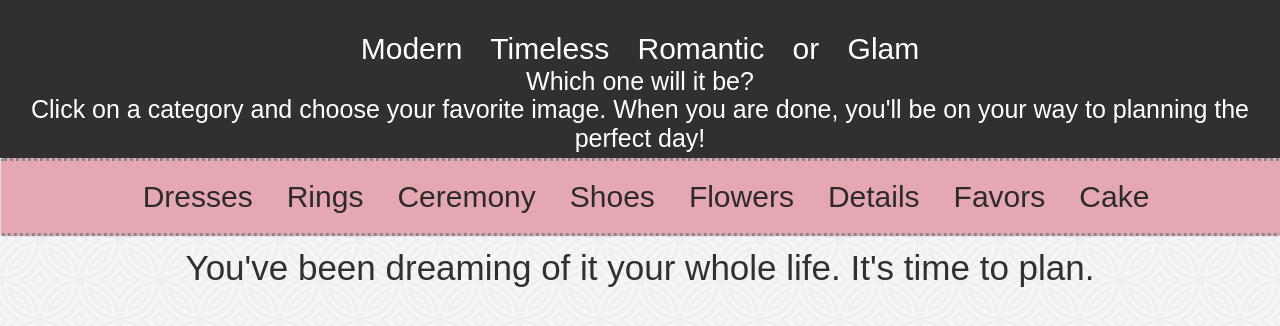
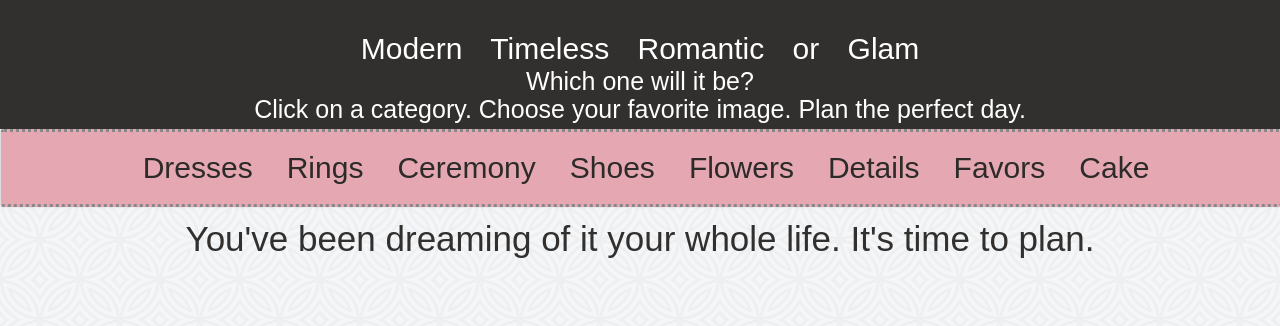
Before and after one commit to elizabethsn7/Wedding-Quiz, a plain HTML site: page index.html in a window 1280 px wide. Drawn offline with nearby package versions, Linux system fonts and the light colour scheme.

Commit message:
new text

```diff
--- a/index.html
+++ b/index.html
@@ -19,7 +19,7 @@
     </div>
       <p>Which one will it be?</p>
 
-      <p>Click on a category and choose your favorite image. When you are done, you'll be on your way to planning the perfect day!</p>
+      <p>Click on a category. Choose your favorite image. Plan the perfect day.</p>
   </div>
 
   <nav>
```
